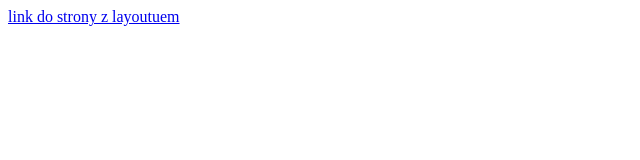
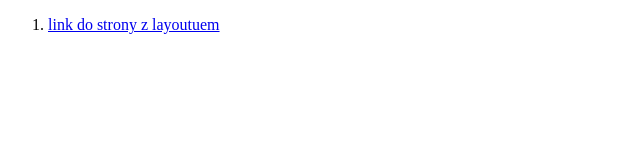
Before and after one commit to Zaranek/1tb, a plain HTML site: page index.html in a window 1280 px wide. Shown: the whole page, without its empty margins (0-640 px from the left). Drawn offline with Linux system fonts and the light colour scheme.

Commit message:
Update index.html

```diff
--- a/index.html
+++ b/index.html
@@ -6,6 +6,11 @@
     <title>Document</title>
 </head>
 <body>
- <a href="layout.html"> link do strony z layoutuem </a>
+    <ol>
+        <li>
+            <a href="layout.html" target="_blank"> link do strony z layoutuem </a>
+        </li>
+    </ol>
+
 </body>
 </html>
```
